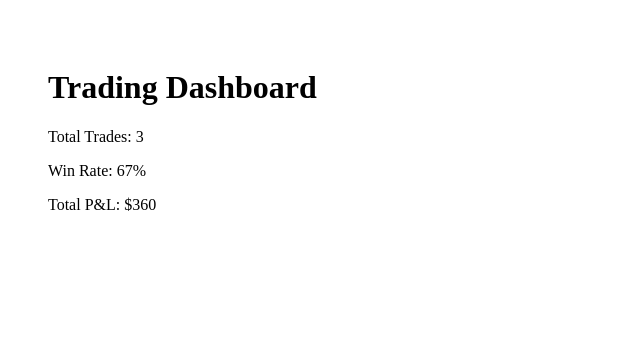
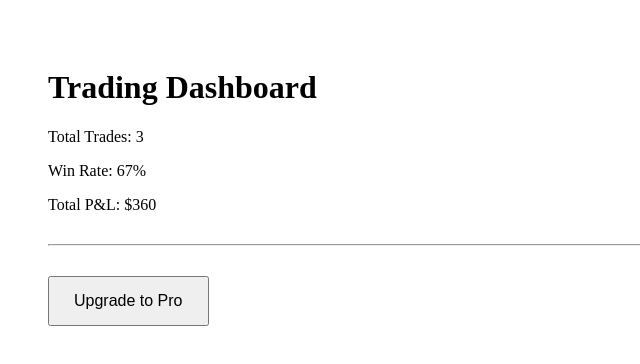
Before and after one commit to nn6vgzby7x-cell/trading-dashboard, a React (Create React App) app: page / in a window 1280 px wide. Shown: the top 364 px of the page, without its empty margins (0-640 px from the left). Built offline with nearby package versions, Linux system fonts and the light colour scheme.

Commit message:
Update App.js
add upgrade to pro button linking to stripe

```diff
--- a/src/App.js
+++ b/src/App.js
@@ -5,7 +5,25 @@ export default function App() {
 
       <p>Total Trades: 3</p>
       <p>Win Rate: 67%</p>
-      <p>Total P&L: $360</p>
+      <p>Total P&amp;L: $360</p>
+
+      <hr style={{ margin: "30px 0" }} />
+
+      <a
+        href="https://buy.stripe.com/4gM9AM0iy5Q91PldkE2Ji01"
+        target="_blank"
+        rel="noopener noreferrer"
+      >
+        <button
+          style={{
+            padding: "14px 24px",
+            fontSize: "16px",
+            cursor: "pointer",
+          }}
+        >
+          Upgrade to Pro
+        </button>
+      </a>
     </div>
   );
 }
```
